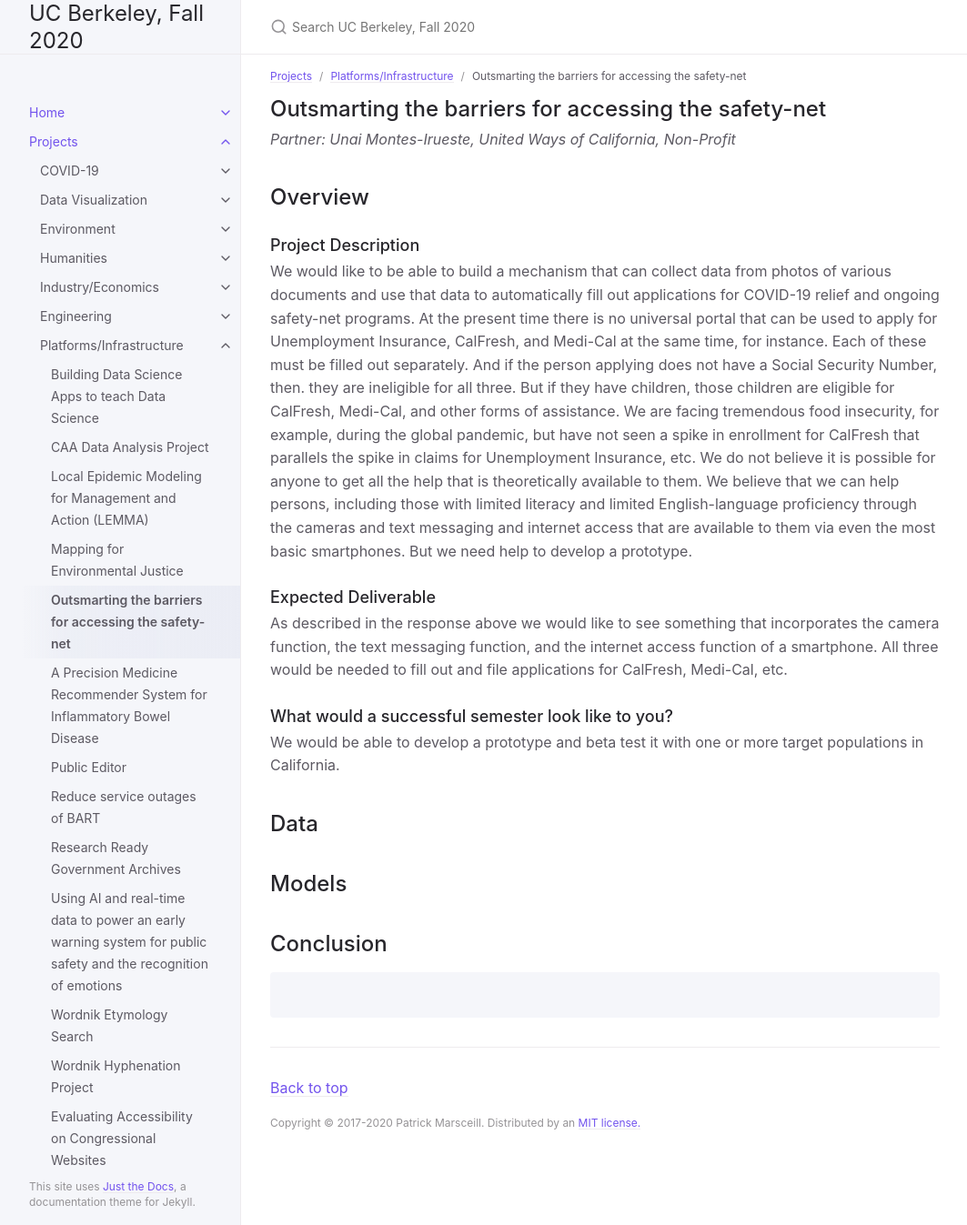
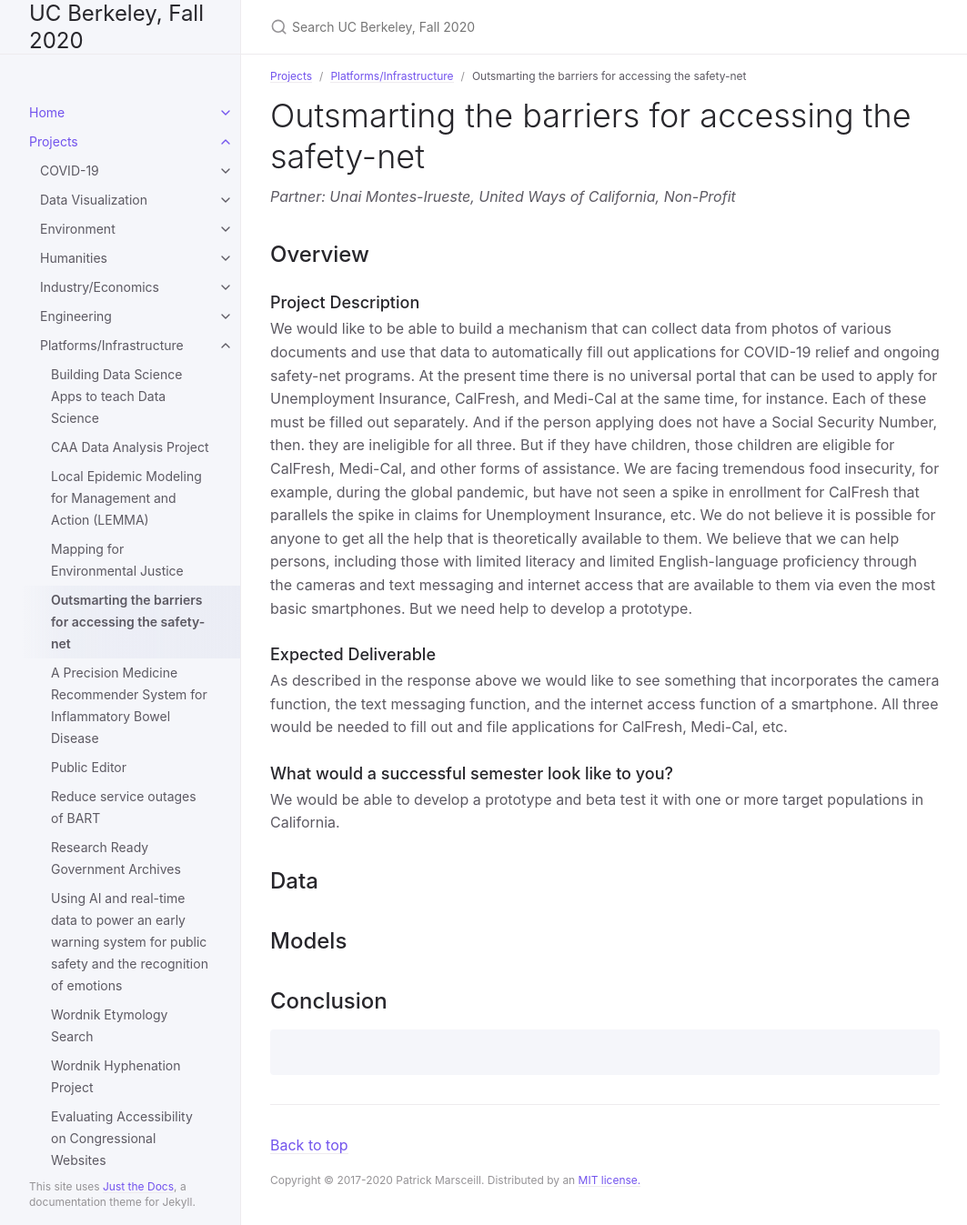
Before and after one commit to DS-Discovery/ds-discovery.github.io, a Jekyll site: the page built from Projects/Platforms:Infrastructure/PI-Outsmarting the barriers for accessing the safety-net.md, in a window 1280 px wide and 1347 px high. Shown: the whole window at 91% size, without its empty margins (107-1170 px from the left). Built offline with Jekyll 4.4.1, drawn with Linux system fonts in a browser that asks for light colours.

```diff
--- a/Projects/Platforms:Infrastructure/PI-Outsmarting the barriers for accessing the safety-net.md
+++ b/Projects/Platforms:Infrastructure/PI-Outsmarting the barriers for accessing the safety-net.md
@@ -7,7 +7,7 @@ nav_order: 12
 ---
 
 
-## Outsmarting the barriers for accessing the safety-net
+# Outsmarting the barriers for accessing the safety-net
 *Partner: Unai Montes-Irueste, United Ways of California, Non-Profit*
 
 ## Overview
```
